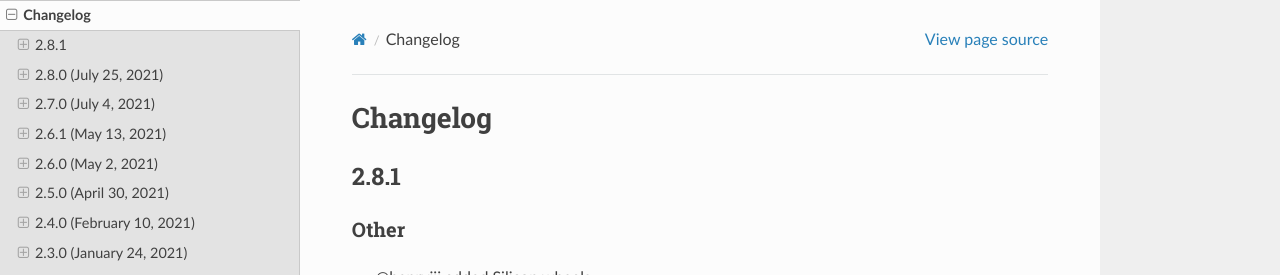
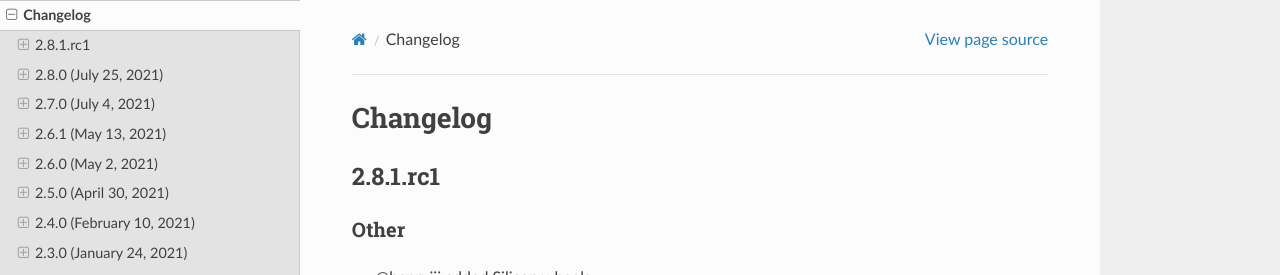
Before and after one commit to scikit-hep/iminuit, a Sphinx documentation site: the page built from doc/changelog.rst, in a window 1280 px wide and 900 px high. Shown: the top 275 px of the window. Built offline with Sphinx 7.4.7 and the Read the Docs theme 2.0.0, drawn with Linux system fonts in a browser that asks for light colours.

Commit message:
prepare release candidate

```diff
--- a/doc/changelog.rst
+++ b/doc/changelog.rst
@@ -5,8 +5,8 @@
 Changelog
 =========
 
-2.8.1
------
+2.8.1.rc1
+---------
 
 Other
 ~~~~~
--- a/src/iminuit/version.py
+++ b/src/iminuit/version.py
@@ -7,7 +7,7 @@
 # - Increase MAINTENANCE when fixing bugs without adding features
 # - During development, add suffix .devN with N >= 0
 # - For release candidates, add suffix .rcN with N >= 0
-version = "2.8.1"
+version = "2.8.1.rc1"
 
 # We list the corresponding ROOT version of the C++ Minuit2 library here
 root_version = "v6-25-01-1694-g187368db19"
```
Also changed, not shown: doc/README.md (+1 -1 lines).
